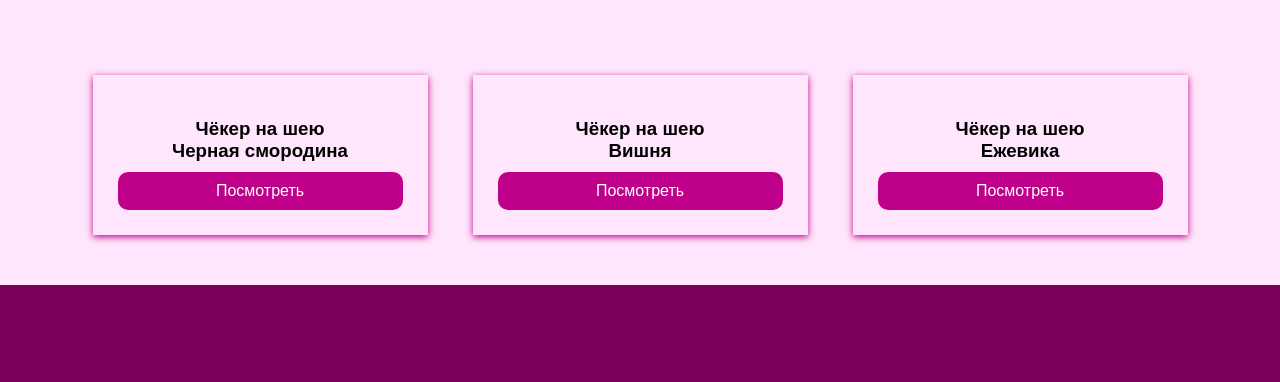
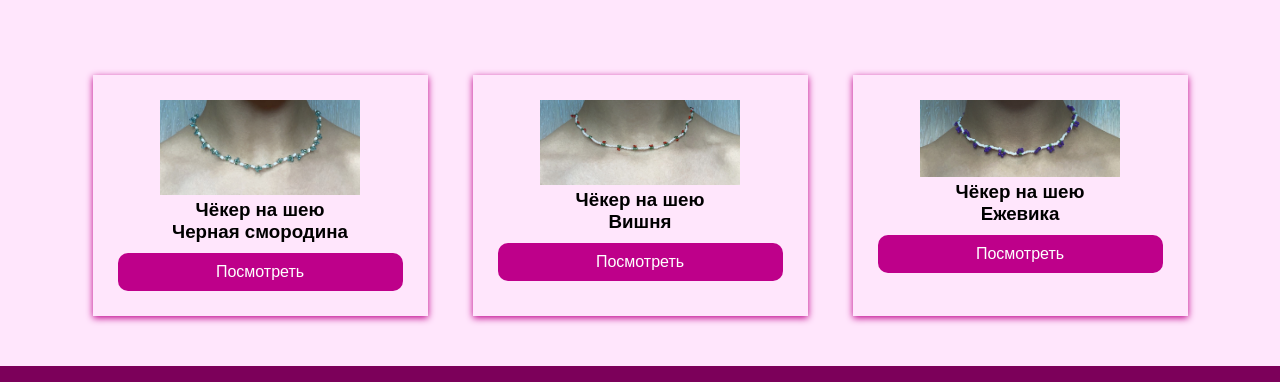
Before and after one commit to Marianna143/-, a plain HTML site: page index.html in a window 1280 px wide. Shown: the part 356-738 px from the top of the page. Drawn offline with nearby package versions, Linux system fonts and the light colour scheme.

Commit message:
Add files via upload

```diff
--- a/index.html
+++ b/index.html
@@ -50,10 +50,7 @@
            <div class="cards">
                 <div class="cards-row">
                     <div class="card">
-                        <!-- Изменения от Алены -->
-                        <img class="img-1">
-                        <!-- <img class="img-2" src="./records/IMG_1379.jpg" > -->
-                        <!-- Конец -->
+                        <img src="./B/черн смород.jpg" alt="">
                         <div class="card-body">
                             <h3 class="card-title">Чёкер на шею<br>Черная смородина</h3>
                             <div class="card-button">
@@ -62,7 +59,7 @@
                         </div>
                     </div>
                     <div class="card">
-                        <img class="img-2">
+                        <img src="./B/вишня.jpg" alt="">
                         <div class="card-body">
                             <h3 class="card-title">Чёкер на шею<br>Вишня</h3>
                             <div class="card-button">
@@ -71,7 +68,7 @@
                         </div>
                     </div>
                     <div class="card">
-                        <img class="img-3">
+                        <img src="./B/ежев.jpg" alt="">
                         <div class="card-body">
                             <h3 class="card-title">Чёкер на шею<br>Ежевика</h3>
                             <div class="card-button">
```
Also changed, not shown: B/вишня.jpg (added), B/ежев.jpg (added), B/черн смород.jpg (added).
